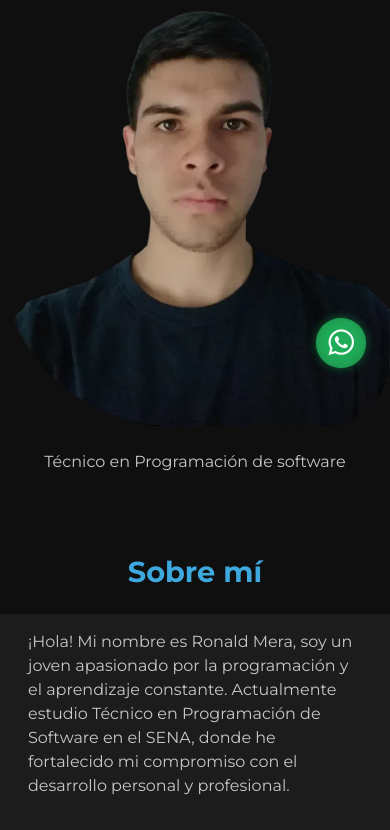
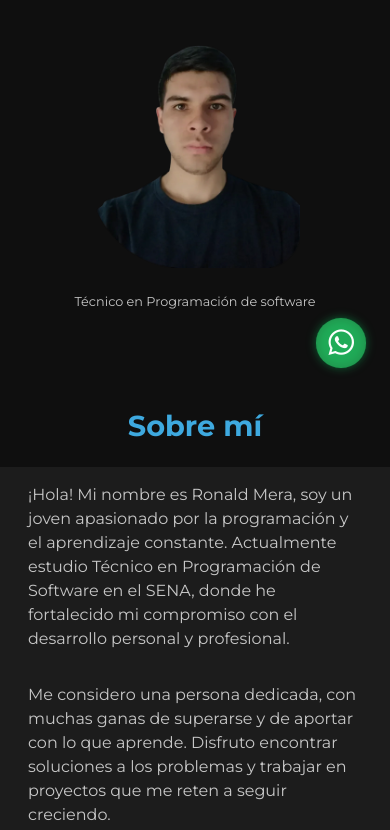
Before and after one commit to Ronaldmera/Mi_Portafolio, a plain HTML site: page index.html in a window 390 px wide. Shown: the part 428-1258 px from the top of the page. Drawn offline with nearby package versions, Linux system fonts and the light colour scheme; a web font is replaced by a local one.

Commit message:
img bg home agregada

```diff
--- a/assets/css/home.css
+++ b/assets/css/home.css
@@ -1,13 +1,5 @@
 .color-primary {
   color: var(--color-primary);
-}
-.custom-bg-color {
-  /* background: #070c14;
-  background: linear-gradient(
-    180deg,
-    rgba(7, 12, 20, 1) 22%,
-    rgba(10, 15, 24, 1) 85%
-  ); */
 }
 #home {
   position: relative;
@@ -18,17 +10,23 @@
   text-align: center;
   flex-direction: column;
   padding: 4rem 0px;
+  background-image: url("../images/imageGrande.webp");
+  background-size: cover;
+  background-repeat: no-repeat;
+  background-position: center;
 }
 #home .container-home {
   padding: 3rem 1rem;
 }
-
+#home .container-img {
+  font-size: 0.8rem;
+}
 #home .text span {
   color: var(--color-primary);
 }
 #home .btns:nth-child(1) {
   background-color: var(--color-primary);
-  color: black;
+  color: var(--font-no-strong);
 }
 #home .btns:nth-child(2) {
   background-color: var(--bg-custom-secondary);
@@ -42,30 +40,28 @@
   background-color: var(--color-primary);
   color: black;
 }
-
-#home .right .img {
-  position: relative; /* importante para manejar z-index */
-  z-index: 2; /* asegura que esté por encima del ::after */
-  width: 100%;
-  height: 100%;
-  object-fit: contain;
-  display: block;
-  filter: drop-shadow(1px 0px 2px #0cafaf);
-  max-height: 500px;
-  transition: ease 0.3s;
+#home .img-hero {
+  transition: all 0.2s;
 }
 
-#home .right .img:hover {
-  transform: scale(1.01);
-  filter: drop-shadow(1px 0px 10px #0cafaf);
+#home .img-hero:hover {
+  filter: drop-shadow(0px 0px 1px var(--color-primary));
 }
 
 @media (max-width: 991px) {
-  #home .right .img {
-    max-height: 400px;
+  #home .img-hero {
+    max-height: 20rem;
   }
 
   #home .container-home {
     padding: 0rem 0rem;
   }
 }
+@media (max-width: 576px) {
+  #home {
+    background-image: none;
+  }
+  #home .img-hero {
+    max-height: 14rem;
+  }
+}
--- a/index.html
+++ b/index.html
@@ -107,7 +107,7 @@
               <p class="writeText fs-1 fw-bolder">
                 <span>Desarrollador</span> Junior
               </p>
-              <p class="fs-5 fst-italic fw-bold font-strong">
+              <p class="fs-6 fst-italic font-strong">
                 Apasionado por la tecnología y la programación
               </p>
             </div>
@@ -138,11 +138,11 @@
               </a>
             </div>
           </div>
-          <div class="col-12 col-lg-4">
+          <div class="col-12 col-lg-4 container-img rounded-5 mt-5 mt-lg-0">
             <img
               src="assets/images/profileDark.webp"
               alt="imagen Ronald Mera"
-              class="img img-fluid"
+              class="img img-fluid img-hero"
               loading="lazy"
             />
 
@@ -153,7 +153,7 @@
         </div>
       </section>
       <section id="about">
-        <div class="container my-0 my-lg-5 py-5">
+        <div class="container my-3 my-md-5 py-5">
           <h2 class="text-center mb-4">Sobre mí</h2>
 
           <div class="d-flex justify-content-center">
```
Also changed, not shown: assets/images/imageGrande.webp (added).
